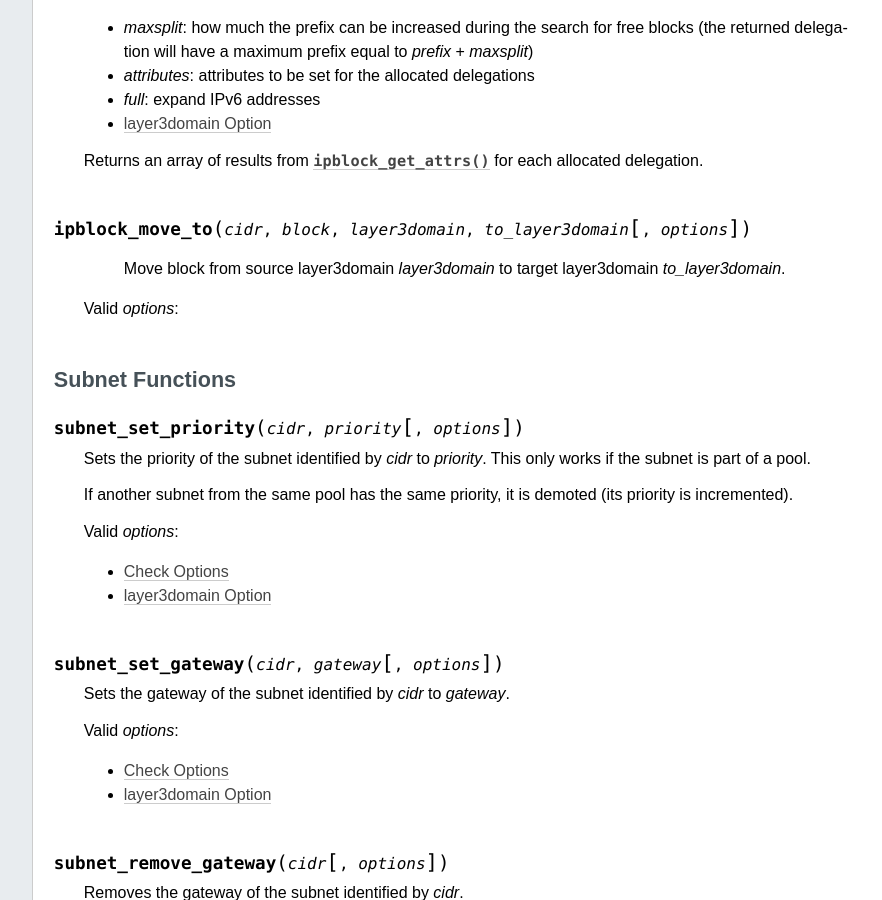
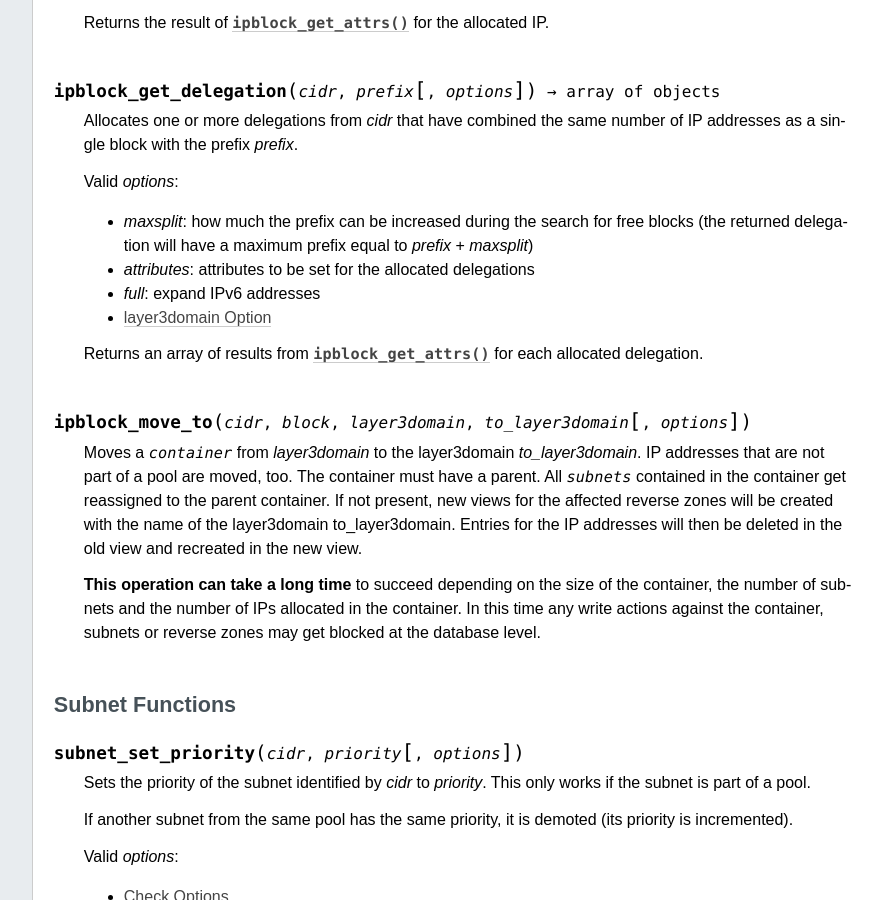
Before and after one commit to ionos-cloud/dim, a Sphinx documentation site: the page built from dim/doc/api.rst, in a window 1280 px wide and 900 px high, scrolled down 10236 px. Shown: the whole window, without its empty margins (224-1106 px from the left). Built offline with Sphinx 7.4.7, drawn with Linux system fonts in a browser that asks for light colours; some of the changed text lies outside the part shown.

Commit message:
doc/api: extend docs for extensive calls
use more detailed descriptions for the calls that move container/pool
to a layer3domain

```diff
--- a/dim/doc/api.rst
+++ b/dim/doc/api.rst
@@ -282,7 +282,18 @@
 
 .. function:: ippool_set_layer3domain(pool, layer3domain)
 
-   Set layer3domain for *pool* and all its subnets.
+   Moves *pool* from its origin layer3domain to *layer3domain*.
+   Subnets of the pool, the contained entries and delegations are also being moved to layer3domain.
+   Reverse entries are stored in views named after the layer3domain.
+   All reverse entries are being deleted from the old view and then created in the new view.
+   If the view does not exist, it will be created.
+
+   **Please remember to add eventually newly created views to their appropriate zone-profile.**
+   Forward entries will be fixed to keep their reference to the reverse record.
+
+   **This operation can take a long time** to succeed depending on
+   the number of existing subnets, IPs, forward DNS entries and reverse DNS entries.
+   During this time, the pool and its entries can't be modified.
 
 
 .. function:: ippool_get_access(pool) -> array of objects
@@ -556,10 +567,16 @@
 
 .. function:: ipblock_move_to(cidr, block, layer3domain, to_layer3domain[, options])
 
-    Move block from source layer3domain *layer3domain* to
-    target layer3domain *to_layer3domain*.
-
-   Valid *options*:
+   Moves a `container` from *layer3domain* to the layer3domain *to_layer3domain*.
+   IP addresses that are not part of a pool are moved, too.
+   The container must have a parent. All `subnets` contained in the container get reassigned to the parent container.
+   If not present, new views for the affected reverse zones will be created with the name of the layer3domain to_layer3domain.
+   Entries for the IP addresses will then be deleted in the old view and recreated in the new view.
+
+   **This operation can take a long time** to succeed depending on the size of the container,
+   the number of subnets and the number of IPs allocated in the container.
+   In this time any write actions against the container,
+   subnets or reverse zones may get blocked at the database level.
 
 
 Subnet Functions
```
